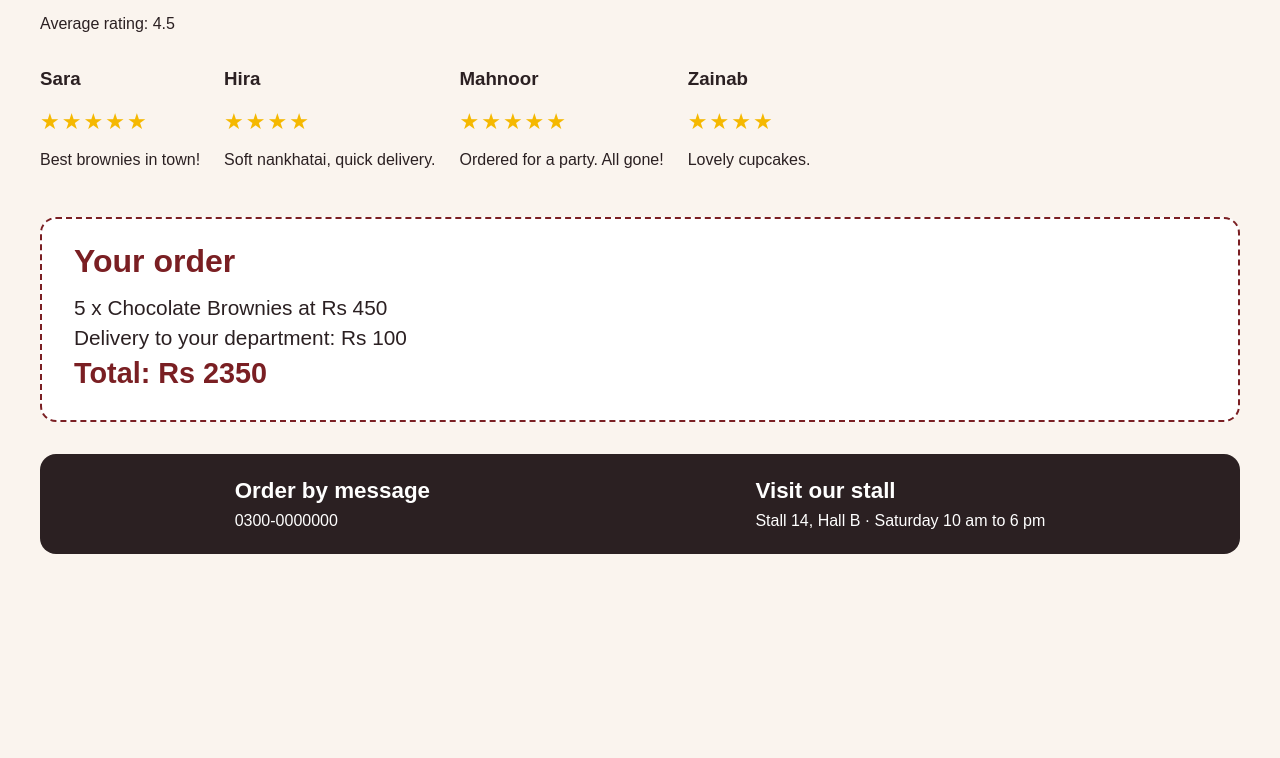
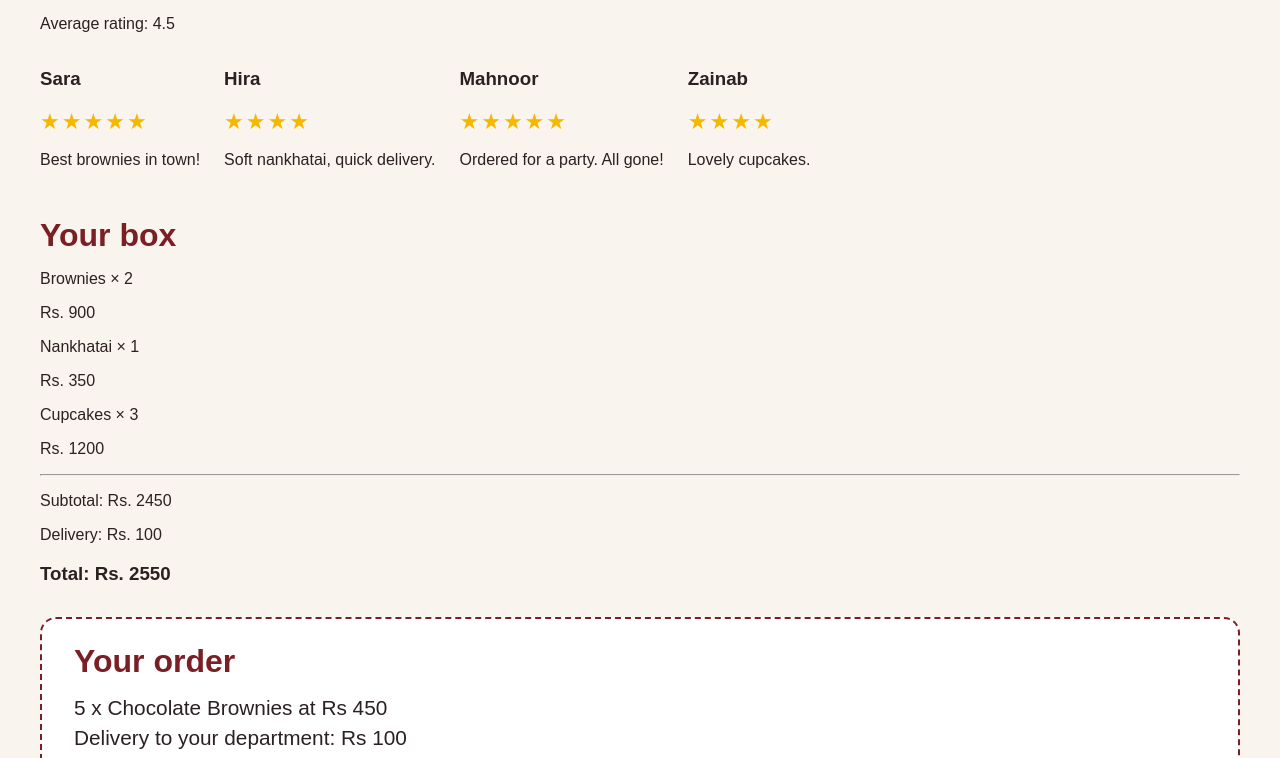
Before and after one commit to Maryam-nasir-projects/Bake-Box, a React (Vite) app: page / in a window 1280 px wide. Shown: the part 467-1225 px from the top of the page. Before the commit the page ends 1061 px from the top, so only its background shows below. Built offline with nearby package versions, Linux system fonts and the light colour scheme.

Commit message:
Add cart summary

```diff
--- a/src/App.jsx
+++ b/src/App.jsx
@@ -1,3 +1,5 @@
+
+import CartSummary from "./components/order/CartSummary";
 import ShopHeader from './components/layout/ShopHeader'
 import ProductSection from './components/products/ProductSection'
 import ReviewSection from './components/reviews/ReviewSection'
@@ -10,6 +12,7 @@ function App() {
       <ShopHeader />
       <ProductSection />
       <ReviewSection />
+      <CartSummary />
       <OrderInfo />
       <Footer />
     </div>
--- /dev/null
+++ b/src/components/order/CartSummary.jsx
@@ -0,0 +1,46 @@
+
+import { cart } from "../../data/cart";
+
+export default function CartSummary() {
+  let subtotal = 0;
+
+  for (let i = 0; i < cart.length; i++) {
+    subtotal += cart[i].price * cart[i].qty;
+  }
+
+  const delivery = subtotal >= 3000 ? 0 : 100;
+
+  const total = subtotal + delivery;
+
+  return (
+    <section>
+      <h2>Your box</h2>
+
+      {cart.length === 0 ? (
+        <p>Your box is empty. Add something yummy!</p>
+      ) : (
+        <>
+          {cart.map((item) => (
+            <div key={item.id}>
+              <p>
+                {item.name} × {item.qty}
+              </p>
+
+              <p>Rs. {item.price * item.qty}</p>
+            </div>
+          ))}
+
+          <hr />
+
+          <p>Subtotal: Rs. {subtotal}</p>
+
+          <p>
+            Delivery: {delivery === 0 ? "Free" : `Rs. ${delivery}`}
+          </p>
+
+          <h3>Total: Rs. {total}</h3>
+        </>
+      )}
+    </section>
+  );
+}
--- /dev/null
+++ b/src/data/cart.js
@@ -0,0 +1,7 @@
+// src/data/cart.js
+
+export const cart = [
+  { id: 1, name: "Brownies", price: 450, qty: 2 },
+  { id: 2, name: "Nankhatai", price: 350, qty: 1 },
+  { id: 4, name: "Cupcakes", price: 400, qty: 3 },
+];
```
